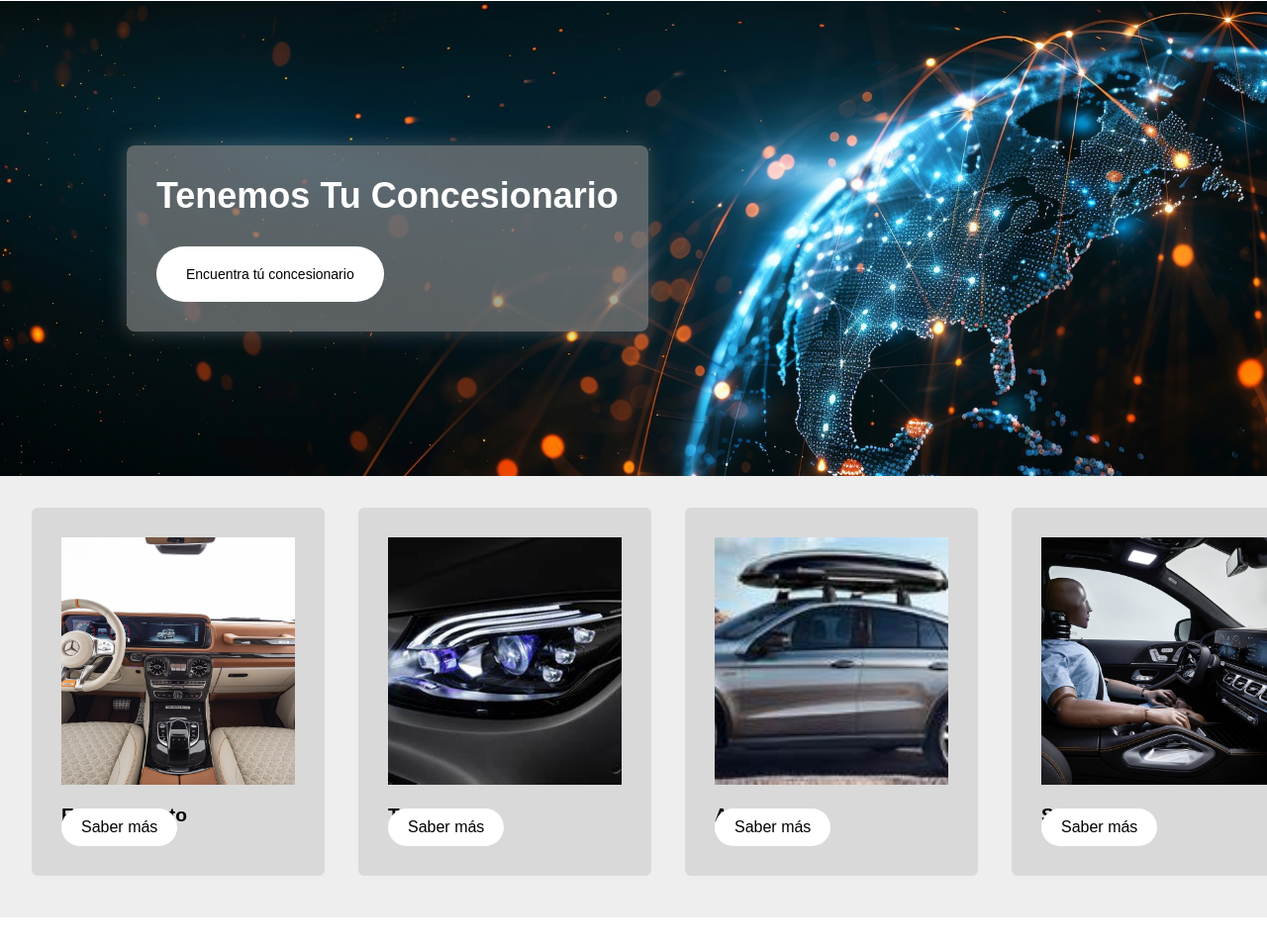
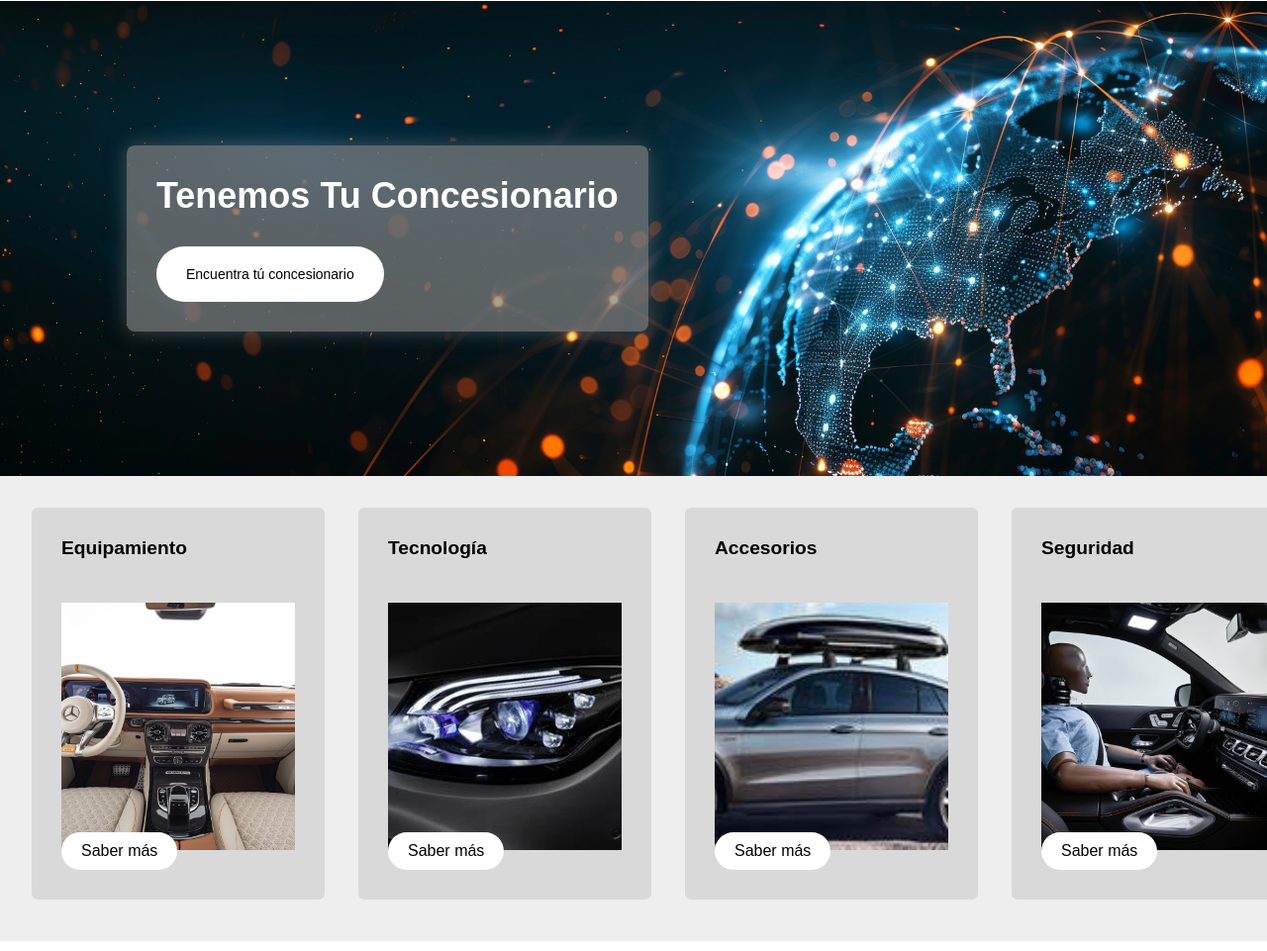
Before and after one commit to NahRui/Proyecto1LandingPageIRuiz, a plain HTML site: page index.html in a window 1280 px wide. Shown: the part 2136-3097 px from the top of the page at 99% size. Before the commit the page ends 3073 px from the top, so only its background shows below. Drawn offline with Linux system fonts and the light colour scheme; a web font is replaced by a local one.

Commit message:
Update style.css

```diff
--- a/style.css
+++ b/style.css
@@ -394,6 +394,7 @@ h6 {
 
 .scroll-box {
   flex: 0 0 300px;
+  height: 400px;
   background-color: var(--rtc-bgcolor-2);
   border: var(--rtc-bc-1);
   border-radius: var(--rtc-br-2);
@@ -408,14 +409,18 @@ h6 {
   max-width: 100%;
   height: 250px;
   object-fit: cover;
+  margin-top: auto;
   margin-bottom: var(--rtc-margin-s);
 }
 
 .scroll-box h6 {
+  position: absolute;
+  top: var(--rtc-padding-m);
+  left: var(--rtc-padding-m);
   font-family: var(--rtc-secondary-font);
   font-size: 1.2rem;
-  margin-bottom: var(--rtc-margin-s);
-  align-self: flex-start;
+  margin: 0;
+  z-index: 2;
 }
 
 .scroll-box .button-link {
```
